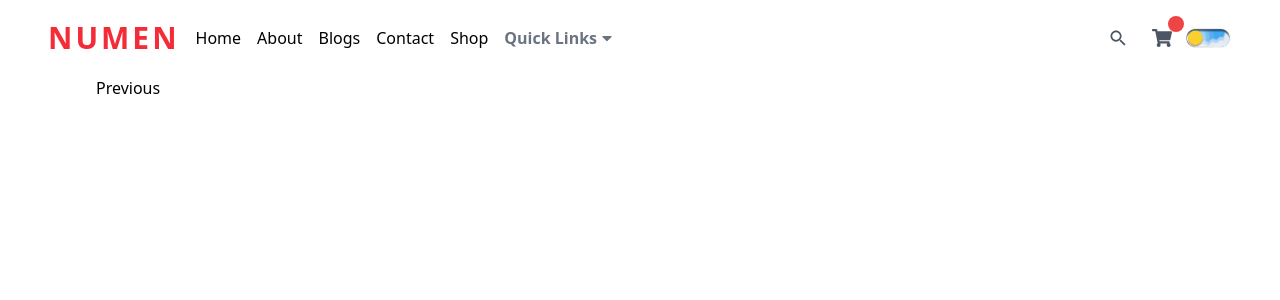
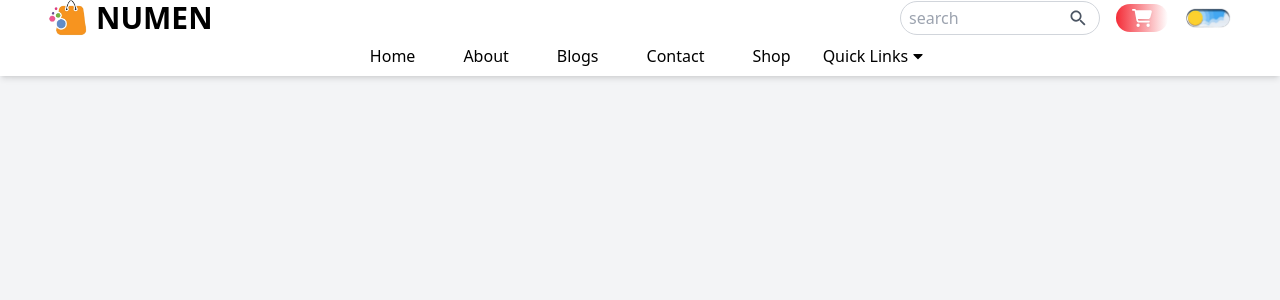
Before and after one commit to pkay025/E-commerce, a React (Vite) app in the folder frontend/: page / in a window 1280 px wide. Shown: the top 300 px of the page. Built offline with nearby package versions, Linux system fonts and the light colour scheme.

Commit message:
initial commit

```diff
--- a/frontend/index.html
+++ b/frontend/index.html
@@ -4,7 +4,7 @@
     <meta charset="UTF-8" />
     <link rel="icon" type="image/svg+xml" href="/vite.svg" />
     <meta name="viewport" content="width=device-width, initial-scale=1.0" />
-    <title>Numen</title>
+    <title>Kitsy</title>
   </head>
   <body>
     <div id="root"></div>
--- a/frontend/src/components/Navbar/DarkMode.jsx
+++ b/frontend/src/components/Navbar/DarkMode.jsx
@@ -1,8 +1,6 @@
 import React from "react";
 import lightmode from "../../assets/website/lightmode.png";
 import darkmode from "../../assets/website/darkmode.png";
-
-
 
 
 const DarkMode = () => {
--- a/frontend/src/components/Navbar/Hero/Hero.jsx
+++ b/frontend/src/components/Navbar/Hero/Hero.jsx
@@ -1,15 +1,15 @@
-import Slider from "react-slick";
+import React from "react";
 import Image1 from "../../../assets/hero/headphone.png";
 import Image2 from "../../../assets/category/vr.png";
 import Image3 from "../../../assets/category/macbook.png";
+import Slider from "react-slick";
 
-const HeroData = [
+const ImageList = [
   {
     id: 1,
         img: Image1,
-        subtitle: "Beats Solo",
-        title: "Wireless",
-        title2: "Headphone",
+        title: "Upto 50% off for ",
+
     },
   {
     id: 2,
@@ -27,44 +27,72 @@ const HeroData = [
   },
 ];
 
-const Hero = () => {
-    const settings = {
-        dots: true,
+const Hero = ({ handleOrderPopup }) => {
+  var settings = {
+    dots: false,
+    arrows: false,
     infinite: true,
-        speed: 500,
-        slidesToShow: 1,
-        slidesToScroll: 1
+    speed: 800,
+    slidesToScroll: 1,
+    autoplay: true,
+    autoplaySpeed: 4000,
+    cssEase: "ease-in-out",
+    pauseOnHover: false,
+    pauseOnFocus: true,
   };
 
   return (
-        <div className="container">
-            <div className="overflow-hidden rounded-3xl min-h-[550px]
-            sm:min-h-[650px] .hero-bg-color"
-
-
-            >
+    <div className="relative overflow-hidden min-h-[550px] sm:min-h-[650px] bg-gray-100 flex justify-center items-center dark:bg-gray-950 dark:text-white duration-200 ">
+      {/* background pattern */}
+      <div className="h-[700px] w-[700px] bg-primary/40 absolute -top-1/2 right-0 rounded-3xl rotate-45 -z[8]"></div>
+      {/* hero section */}
       <div className="container pb-8 sm:pb-0">
-                    {/* Hero section */}
         <Slider {...settings}>
-                {HeroData.map((data) => (
-                    <div key={data.id}>
+          {ImageList.map((data) => (
+            <div>
               <div className="grid grid-cols-1 sm:grid-cols-2">
                 {/* text content section */}
-                            <div>
-                                <h1>{data.subtitle}</h1>
-                                <h1>{data.title}</h1>
-                                <h1>{data.title2}</h1>
-                                <div>
-                                    <button>Shop Now</button>
+                <div className="flex flex-col justify-center gap-4 pt-12 sm:pt-0 text-center sm:text-left order-2 sm:order-1 relative z-10">
+                  <h1
+                    data-aos="zoom-out"
+                    data-aos-duration="500"
+                    data-aos-once="true"
+                    className="text-5xl sm:text-6xl lg:text-7xl font-bold"
+                  >
+                    {data.title}
+                  </h1>
+                  <p
+                    data-aos="fade-up"
+                    data-aos-duration="500"
+                    data-aos-delay="100"
+                    className="text-sm"
+                  >
+                    {data.description}
+                  </p>
+                  <div
+                    data-aos="fade-up"
+                    data-aos-duration="500"
+                    data-aos-delay="300"
+                  >
+                    <button
+                      onClick={handleOrderPopup}
+                      className="bg-gradient-to-r from-primary to-secondary hover:scale-105 duration-200 text-white py-2 px-4 rounded-full"
+                    >
+                      Order Now
+                    </button>
                   </div>
                 </div>
-                            {/* img section */}
-                            <div>
-                                <div>
-                                    <img src={data.img} alt=""
-                                    className="w-[300px] h-[300px] sm:h-[450px]
-                                    sm:scale-105 lg:scale-110 object-contain
-                                     mx-auto drop-shadow-[-8px_4px_6px_rgba(0,0,0,0.4)]"
+                {/* image section */}
+                <div className="order-1 sm:order-2">
+                  <div
+                    data-aos="zoom-in"
+                    data-aos-once="true"
+                    className="relative z-10"
+                  >
+                    <img
+                      src={data.img}
+                      alt=""
+                      className="w-[300px] h-[300px] sm:h-[450px] sm:w-[450px] sm:scale-105 lg:scale-120 object-contain mx-auto"
                     />
                   </div>
                 </div>
@@ -74,7 +102,6 @@ const Hero = () => {
         </Slider>
       </div>
     </div>
-        </div>
   );
 };
 
--- a/frontend/src/components/Navbar/Navbar.jsx
+++ b/frontend/src/components/Navbar/Navbar.jsx
@@ -1,8 +1,11 @@
+import React from "react";
+import Logo from "../../assets/logo.png";
 import { IoMdSearch } from "react-icons/io";
-import { FaCaretDown, FaShoppingCart } from "react-icons/fa";
+import { FaCartShopping } from "react-icons/fa6";
+import { FaCaretDown } from "react-icons/fa";
 import DarkMode from "./DarkMode";
 
-const MenuLinks = [
+const Menu = [
   {
     id: 1,
     name: "Home",
@@ -14,7 +17,7 @@ const MenuLinks = [
     link: "/#about",
   },
   {
-        id: 5,
+    id: 3,
         name: "Blogs",
         link: "/#blog",
   },
@@ -24,10 +27,11 @@ const MenuLinks = [
         link: "/#contact",
   },
   {
-        id: 6,
+    id: 5,
     name: "Shop",
     link: "/#shop",
 }
+
 ];
 
 const DropdownLinks = [
@@ -48,44 +52,76 @@ const DropdownLinks = [
   },
 ];
 
-const Navbar = () => {
+const Navbar = ({ handleOrderPopup }) => {
   return (
-        <div className="bg-white dark:bg-gray-900 dark:text-white duration-200 relative z-40">
-            <div className="py-4">
+    <div className="shadow-md bg-white dark:bg-gray-900 dark:text-white duration-200 relative z-40">
+      {/* upper Navbar */}
+      <div className="">
         <div className="container flex justify-between items-center">
-                    {/*Logo and Links section*/}
-                    <div className="flex items-center gap-4">
-                        <a href="#"
-                            className="text-primary font-semibold tracking-widest text-2xl uppercase sm:text-3xl"
+          <div>
+            <a href="#" className="font-bold text-2xl sm:text-3xl flex gap-2">
+              <img src={Logo} alt="Logo" className="w-10" />
+              NUMEN
+            </a>
+          </div>
+
+          {/* search bar */}
+          <div className="flex justify-between items-center gap-4">
+            <div className="relative group hidden sm:block">
+              <input
+                type="text"
+                placeholder="search"
+                className="w-[200px] sm:w-[200px] group-hover:w-[300px] transition-all duration-300 rounded-full border border-gray-300 px-2 py-1 focus:outline-none focus:border-1 focus:border-secondary dark:border-gray-500 dark:bg-gray-800  "
+              />
+             <IoMdSearch className="text-xl text-gray-600 group-hover:text-secondary dark:text-gray-400 absolute top-1/2 -translate-y-1/2 right-3 duration-200" />
+             </div>
+
+            {/* order button */}
+            <button
+              onClick={() => handleOrderPopup()}
+              className="bg-gradient-to-r from-secondary to-tertiary transition-all duration-200 text-white  py-1 px-4 rounded-full flex items-center gap-3 group"
             >
-                            Numen
-                        </a>
-                        {/*Menu items*/}
-                        <div className="hidden lg:block">
-                            <ul className="flex items-center gap-4">
-                                {MenuLinks.map((data) => (
+              <span className="group-hover:block hidden transition-all duration-200">
+                Order
+              </span>
+              <FaCartShopping className="text-xl text-white drop-shadow-sm cursor-pointer" />
+            </button>
+
+            {/* Darkmode Switch */}
+            <div>
+              <DarkMode />
+            </div>
+          </div>
+        </div>
+      </div>
+      {/* lower Navbar */}
+      <div data-aos="zoom-in" className="flex justify-center">
+        <ul className="sm:flex hidden items-center gap-4">
+          {Menu.map((data) => (
             <li key={data.id}>
-                                        <a href={data.link}>
+              <a
+                href={data.link}
+                className="inline-block px-4 hover:text-primary duration-200"
+              >
                 {data.name}
               </a>
             </li>
           ))}
-                                {/*Dropdown section*/}
-                                <li className="relative cursor-pointer group">
-                                    <a href="#" className="flex items-center gap-[2px] font-semibold text-gray-500 dark:hover:text-white py-2">
+          {/* Simple Dropdown and Links */}
+          <li className="group relative cursor-pointer">
+            <a href="#" className="flex items-center gap-[2px] py-2">
               Quick Links
               <span>
-                                            <FaCaretDown className="group-hover:rotate-180 duration-300" />
+                <FaCaretDown className="transition-all duration-200 group-hover:rotate-180" />
               </span>
             </a>
-                                    {/*Dropdown Links*/}
-                                    <div className="absolute z-[9999] hidden group-hover:block w-[200px] rounded-md bg-white shadow-md dark:bg-gray-900 p-2 text-black dark:text-white">
-                                        <ul className="space-y-3">
+            <div className="absolute z-[9999] hidden group-hover:block w-[200px] rounded-md bg-white p-2 text-black shadow-md">
+              <ul>
                 {DropdownLinks.map((data) => (
                   <li key={data.id}>
                     <a
-                                                        className="text-gray-500 dark:hover:text-white duration-200 inline-block w-full p-2 hover:bg-primary/20 rounded-md font-semibold"
                       href={data.link}
+                      className="inline-block w-full rounded-md p-2 hover:bg-secondary"
                     >
                       {data.name}
                     </a>
@@ -97,30 +133,6 @@ const Navbar = () => {
         </ul>
       </div>
     </div>
-
-                    {/*Navbar Right section*/}
-                    <div className="flex justify-between items-center">
-                        {/*Search Bar section*/}
-                        <div className="relative group hidden sm:block">
-                            <input type="text"
-                                placeholder="Search"
-                                className="search-bar" />
-                            <IoMdSearch className="text-xl text-gray-600 group-hover:text-primary dark:text-gray-400 absolute top-1/2 -translate-y-1/2 right-3 duration-200" />
-                        </div>
-                        {/*Order-button*/}
-                        <button className="relative p-3">
-                            <FaShoppingCart className="text-xl text-gray-600 dark-text-gray-400" />
-                            <div className="w-4 h-4 bg bg-red-500 text-white rounded-full absolute top-0 right-0 flex-items-center justify-center text-xs">
-                            </div>
-                        </button>
-                        {/*Dark mode section*/}
-                        <div>
-                            <DarkMode />
-                        </div>
-                    </div>
-                </div>
-            </div>
-        </div>
   );
 };
 
```
Lines whose indentation alone changed are shown as unchanged.
